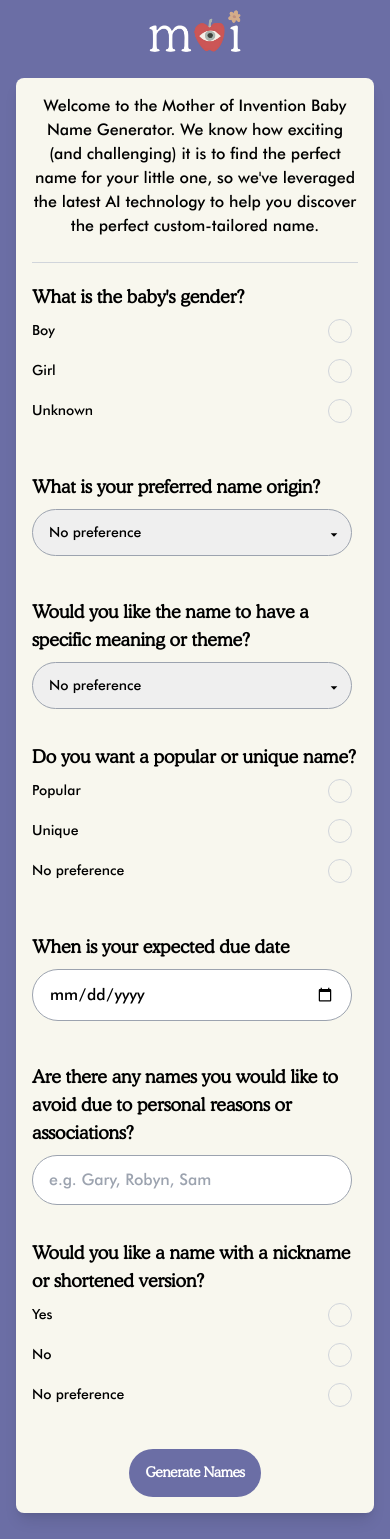
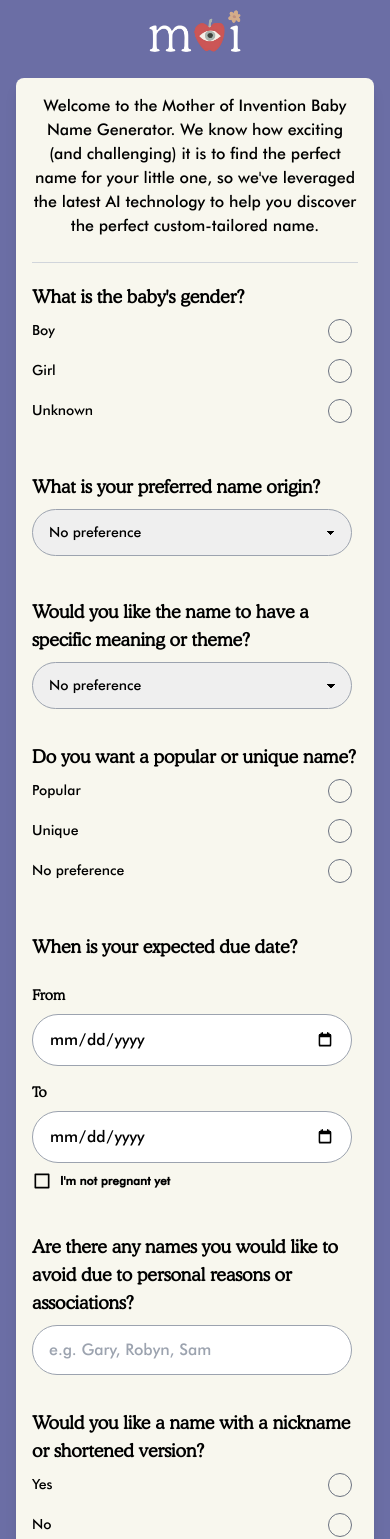
Before and after one commit to Chima-Peter/moi, a React (Vite) app: page / in a window 390 px wide. Shown: the top 1539 px of the page. Built offline with nearby package versions, Linux system fonts and the light colour scheme.

Commit message:
Make edits needed by user

```diff
--- a/src/components/generated_names.tsx
+++ b/src/components/generated_names.tsx
@@ -1,7 +1,10 @@
-import { Link } from "react-router-dom";
 import AnimatedList from "./animate_list";
 import { GoPlusCircle } from "react-icons/go";
 import { FaRepeat } from "react-icons/fa6";
+import AnimatedText from "./animated_text";
+import { useState } from "react";
+import useRequestContext from "../hooks/use_request_context";
+import formatDate from "../utils/format_date";
 
 
 interface GeneratedNamesProps {
@@ -9,6 +12,8 @@ interface GeneratedNamesProps {
 }
 
 const GeneratedNames = ({ setStep }: GeneratedNamesProps) => {
+    const { formData } = useRequestContext()
+
     const names = [
         "Avery: A unisex name of English origin meaning 'ruler of the elves,' it has a modern and trendy feel while being timeless.",
         "Quinn: This Irish name means 'wise' or 'intelligent' and is a popular unisex choice that conveys strength and individuality.",
@@ -25,8 +30,38 @@ const GeneratedNames = ({ setStep }: GeneratedNamesProps) => {
     const backToForm = () => {
         setStep(0)
     }
+    const [currentIndex, setCurrentIndex] = useState(0);
+
+    let fromDate, toDate
+
+    // Get the formatted dates
+    if (formData.from_due_date && formData.end_due_date) {
+        fromDate = formatDate(formData.from_due_date);
+        toDate = formatDate(formData.end_due_date);
+    }
+
+    // Create the string with the format you want
+    const item = `Leo (${fromDate} - ${toDate})`;
+
+
     return (
         <section className="flex items-center p-4 md:p-12 shadow-lg font-main flex-col gap-6 rounded-lg bg-[#f8f7ee] text-black w-full max-w-2xl min-h-[400px]">
+            {
+                (formData.not_pregnant === false) ?
+                <div className="flex flex-col w-[100%] gap-2">
+                    <h1 className="text-[18px] text-black self-start font-bold">
+                        ✨ Your Baby's Celestial Journey Awaits:
+                    </h1>
+                    <AnimatedText
+                    text={item}
+                    onComplete={() => {
+                        if (currentIndex < item.length - 1) {
+                        setCurrentIndex((prev) => prev + 1);
+                        }
+                    }}
+                    />
+                </div> : <></>
+            }
             <h1 className="text-[18px] text-black self-start font-bold">
                 Behold! Enchanting baby names we've found just for you:
             </h1>
--- a/src/components/user_form.tsx
+++ b/src/components/user_form.tsx
@@ -1,20 +1,31 @@
-import { useState } from "react"
-import { RiArrowDropDownFill } from "react-icons/ri"
+import { useRef, useState } from "react"
+import { RiCheckboxBlankLine, RiCheckboxFill } from "react-icons/ri"
+import useRequestContext from "../hooks/use_request_context"
+import { FaRegCalendar } from "react-icons/fa6"
 
 const UserForm = ({setStep}: {setStep: React.Dispatch<React.SetStateAction<number>>}) => {
-    const [formData, setFormData] = useState({
-        gender: '',
-        name_origin: 'No preference',
-        meaning: 'No preference',
-        due_date: '',
-        name_type: '',
-        names_avoid: '',
-        version: ''
-    })
+    const { formData, setFormData } = useRequestContext()
+    const fromPicker = useRef<HTMLInputElement>(null)
+    const toPicker = useRef<HTMLInputElement>(null)
 
     const nameOriginOptions = ['No preference', 'English', 'Spanish', 'French', 'German', 'Italian', 'Scandinavian', 'Irish', 'Indian', 'Arabic', 'African', 'Japanese', 'Chinese', 'Korean', 'Russian', 'Greek', 'Hebrew', 'Latin', 'Native American', 'Hawaiian', 'Portugese', 'Dutch', 'Hungarian', 'Polish', 'Turkish', 'Elvish', 'Westerosi', 'Galactic', 'Hogwarts', 'Dystopian', 'Mythological', 'Fantasy', 'Sci-fi', 'Other']
 
     const meaningOptions = ['No preference', 'Nature', 'Strength', 'Love', 'Virtue', 'Luck', 'Happiness', 'Courage', 'Wisdom', 'Beauty', 'Peace', 'Celestial', 'Mythical', 'Artistic', 'Historic', 'Spiritual', 'Other']
+
+    const handleOpenCalendar1 = () => {
+      // Trigger the native input's click event
+      if (fromPicker.current) {
+        fromPicker.current.showPicker(); // Only supported in modern browsers
+      }
+    };
+
+    const handleOpenCalendar2 = () => {
+      // Trigger the native input's click event
+      if (toPicker.current) {
+        toPicker.current.showPicker(); // Only supported in modern browsers
+      }
+    };
+
 
     const updateGender = (gender: string) => {
         setFormData({ ...formData, gender: gender })
@@ -36,9 +47,13 @@ const UserForm = ({setStep}: {setStep: React.Dispatch<React.SetStateAction<numbe
         setFormData({ ...formData, version: version })
     }
 
+    const toggleNotPregnant = () => {
+      setFormData({ ...formData, not_pregnant: !formData.not_pregnant, end_due_date: '', from_due_date: ''})
+    }
+
     const handleSubmit = (event: React.FormEvent<HTMLFormElement>) => {
         event.preventDefault()
-        setStep(1)
+        setStep(3)
     }
 
 
@@ -59,7 +74,7 @@ const UserForm = ({setStep}: {setStep: React.Dispatch<React.SetStateAction<numbe
               {
                 formData.gender === "BOY" ? <div className="flex justify-center items-center w-[24px] h-[24px] border border-black rounded-full">
                 <div className="w-[14px] h-[14px] rounded-full bg-black" />
-                </div> : <div className="flex justify-center items-center w-[24px] h-[24px] border border-gray-300 rounded-full" />
+                </div> : <div className="flex justify-center items-center w-[24px] h-[24px] border border-gray-500 rounded-full" />
               }
             </div>
 
@@ -70,7 +85,7 @@ const UserForm = ({setStep}: {setStep: React.Dispatch<React.SetStateAction<numbe
               {
                 formData.gender === "GIRL" ? <div className="flex justify-center items-center w-[24px] h-[24px] border border-black rounded-full">
                   <div className="w-[14px] h-[14px] rounded-full bg-black" />
-                </div> : <div className="flex justify-center items-center w-[24px] h-[24px] border border-gray-300 rounded-full" />
+                </div> : <div className="flex justify-center items-center w-[24px] h-[24px] border border-gray-500 rounded-full" />
               }
             </div>
 
@@ -81,17 +96,16 @@ const UserForm = ({setStep}: {setStep: React.Dispatch<React.SetStateAction<numbe
               {
                 formData.gender === "UNKNOWN" ? <div className="flex justify-center items-center w-[24px] h-[24px] border border-black rounded-full">
                 <div className="w-[14px] h-[14px] rounded-full bg-black" />
-              </div> : <div className="flex justify-center items-center w-[24px] h-[24px] border border-gray-300 rounded-full" />
+              </div> : <div className="flex justify-center items-center w-[24px] h-[24px] border border-gray-500 rounded-full" />
               }
             </div>
           </div>
 
-          <label htmlFor="name_origin" className="flex flex-col w-[100%]" tabIndex={0}>
+          <label htmlFor="name_origin" className="flex flex-col max-w-xs" tabIndex={0}>
             <h2 className="text-lg font-main py-[0.5rem] font-bold">
               What is your preferred name origin?
             </h2>
-            <div className="max-w-xs relative">
-              <select tabIndex={0} name="name_origin" id="name_origin" className="cursor-pointer focus:outline-2 focus:outline-gray-300 outline-none py-3 px-4 rounded-full w-[100%] border-[1px] border-gray-400 appearance-none font-sub text-[14px]" value={formData.name_origin} onChange={updateSelectItems}>
+            <select tabIndex={0} name="name_origin" id="name_origin" className="cursor-pointer focus:outline-2 focus:outline-gray-300 outline-none py-3 px-4 rounded-full w-[100%] border-[1px] border-gray-400 appearance-none font-sub text-[14px] max-w-xs" value={formData.name_origin} onChange={updateSelectItems}>
               {
                 nameOriginOptions.map((name) => (
                   <option key={name} value={name}>
@@ -100,16 +114,13 @@ const UserForm = ({setStep}: {setStep: React.Dispatch<React.SetStateAction<numbe
                 ))
               }
             </select>
-              <RiArrowDropDownFill className="absolute right-2 cursor-pointer top-4 md:top-3 xl:top-2 w-5 h-5 md:w-7 md:h-7 xl:w-9 xl:h-9" />
-            </div>
           </label>
 
-          <label htmlFor="meaning" className="flex flex-col w-[100%]" tabIndex={0}>
+          <label htmlFor="meaning" className="flex flex-col w-fit" tabIndex={0}>
             <h2 className="text-lg font-main  py-[0.5rem] font-bold">
               Would you like the name to have a specific meaning or theme?
             </h2>
-            <div className="relative max-w-xs">
-              <select tabIndex={0} name="meaning" id="meaning" className="cursor-pointer focus:outline-2 focus:outline-gray-300 py-3 px-4 outline-none rounded-full w-[100%] border border-gray-400 appearance-none font-sub text-[14px]" value={formData.meaning} onChange={updateSelectItems}>
+            <select tabIndex={0} name="meaning" id="meaning" className="cursor-pointer focus:outline-2 focus:outline-gray-300 py-3 px-4 outline-none rounded-full w-[100%] border border-gray-400 font-sub max-w-xs appearance-none text-[14px]" value={formData.meaning} onChange={updateSelectItems}>
               {
                 meaningOptions.map((name) => (
                   <option key={name} value={name}>
@@ -118,8 +129,6 @@ const UserForm = ({setStep}: {setStep: React.Dispatch<React.SetStateAction<numbe
                 ))
               }
             </select>
-              <RiArrowDropDownFill className="absolute right-2 cursor-pointer top-4 md:top-3 xl:top-2 w-5 h-5 md:w-7 md:h-7 xl:w-9 xl:h-9" />
-            </div>
           </label>
 
           <div tabIndex={0}  className="flex flex-col font-sub w-[100%]">
@@ -133,7 +142,7 @@ const UserForm = ({setStep}: {setStep: React.Dispatch<React.SetStateAction<numbe
               {
                 formData.name_type === "POPULAR" ? <div className="flex justify-center items-center w-[24px] h-[24px] border border-black rounded-full">
                   <div className="w-[14px] h-[14px] rounded-full bg-black" />
-                </div> : <div className="flex justify-center items-center w-[24px] h-[24px] border border-gray-300 rounded-full" />
+                </div> : <div className="flex justify-center items-center w-[24px] h-[24px] border border-gray-500 rounded-full" />
               }
             </div>
 
@@ -144,7 +153,7 @@ const UserForm = ({setStep}: {setStep: React.Dispatch<React.SetStateAction<numbe
               {
                 formData.name_type === "UNIQUE" ? <div className="flex justify-center items-center w-[24px] h-[24px] border border-black rounded-full">
                   <div className="w-[14px] h-[14px] rounded-full bg-black" />
-                </div> : <div className="flex justify-center items-center w-[24px] h-[24px] border border-gray-300 rounded-full" />
+                </div> : <div className="flex justify-center items-center w-[24px] h-[24px] border border-gray-500 rounded-full" />
               }
             </div>
 
@@ -155,19 +164,84 @@ const UserForm = ({setStep}: {setStep: React.Dispatch<React.SetStateAction<numbe
               {
                 formData.name_type === "NO PREFERENCE" ? <div className="flex justify-center items-center w-[24px] h-[24px] border border-black rounded-full">
                   <div className="w-[14px] h-[14px] rounded-full bg-black" />
-                </div> : <div className="flex justify-center items-center w-[24px] h-[24px] border border-gray-300 rounded-full" />
+                </div> : <div className="flex justify-center items-center w-[24px] h-[24px] border border-gray-500 rounded-full" />
               }
             </div>
           </div>
 
-          <label htmlFor="due_date" tabIndex={0}  className="flex flex-col font-sub w-[100%] cursor-pointer">
+          <div className="flex flex-col gap-2 w-[100%]">
             <h2 className="text-lg font-main py-[0.5rem] font-bold">
-              When is your expected due date
+              When is your expected due date?
             </h2>
-            <input type="date" name="due_date" id="due_date" value={formData.due_date} onChange={updateInput} className="focus:outline-2 focus:outline-gray-300 outline-none py-3 px-4 rounded-full max-w-xs border-[1px] border-gray-400 appearance-none font-sub text-[16px] xl:text-[18px]"  />
+
+            <label
+              htmlFor="from_due_date"
+              tabIndex={0}
+              className="flex flex-col font-sub max-w-xs relative"
+            >
+              <h2 className="text-[14px] font-main py-[0.5rem] font-semibold">
+                From
+              </h2>
+                {/* Date input field */}
+              <input
+                ref={fromPicker} // Attach the ref here
+                type="date"
+                disabled={formData.not_pregnant}
+                name="from_due_date"
+                id="from_due_date"
+                value={formData.from_due_date}
+                max={formData.end_due_date}
+                onChange={updateInput}
+                className="focus:outline-2 focus:outline-gray-300 outline-none py-3 px-4 rounded-full max-w-xs border-[1px] border-gray-400 cursor-pointer appearance-none font-sub text-[16px] xl:text-[18px]"
+              />
+              {/* Calendar icon */}
+              <div
+                className="cursor-pointer text-black absolute bottom-5 right-5"
+                onClick={handleOpenCalendar1}
+              >
+                <FaRegCalendar size={14} />
+              </div>
             </label>
 
-          <label htmlFor="names_avoid" tabIndex={0}  className="flex flex-col font-sub w-[100%]">
+            <label
+              htmlFor="end_due_date"
+              tabIndex={0}
+              className="flex flex-col font-sub max-w-xs relative"
+            >
+              <h2 className="text-[14px] font-main py-[0.5rem] font-semibold">
+                To
+              </h2>
+                {/* Date input field */}
+              <input
+                ref={toPicker} // Attach the ref here
+                type="date"
+                disabled={formData.not_pregnant}
+                name="end_due_date"
+                id="end_due_date"
+                value={formData.end_due_date}
+                min={formData.from_due_date}
+                onChange={updateInput}
+                className="focus:outline-2 focus:outline-gray-300 outline-none py-3 px-4 rounded-full max-w-xs border-[1px] border-gray-400 cursor-pointer appearance-none font-sub text-[16px] xl:text-[18px]"
+              />
+              {/* Calendar icon */}
+              <div
+                className="cursor-pointer text-black absolute bottom-5 right-5"
+                onClick={handleOpenCalendar2}
+              >
+                <FaRegCalendar size={14} />
+              </div>
+            </label>
+            <label htmlFor="not_pregnant" className="flex items-center gap-2 font-sub w-fit cursor-pointer">
+              {
+                formData.not_pregnant ? <RiCheckboxFill className="w-5 h-5" onClick={toggleNotPregnant} /> : <RiCheckboxBlankLine className="w-5 h-5" onClick={toggleNotPregnant} />
+              }
+              <p className="text-[12px] font-semibold">
+                I'm not pregnant yet
+              </p>
+            </label>
+          </div>
+
+          <label htmlFor="names_avoid" tabIndex={0}  className="flex flex-col font-sub w-fit">
             <h2 className="text-lg font-main py-[0.5rem] font-bold">
               Are there any names you would like to avoid due to personal reasons or associations?
             </h2>
@@ -185,7 +259,7 @@ const UserForm = ({setStep}: {setStep: React.Dispatch<React.SetStateAction<numbe
               {
                 formData.version === "Yes" ? <div className="flex justify-center items-center w-[24px] h-[24px] border border-black rounded-full">
                   <div className="w-[14px] h-[14px] rounded-full bg-black" />
-                </div> : <div className="flex justify-center items-center w-[24px] h-[24px] border border-gray-300 rounded-full" />
+                </div> : <div className="flex justify-center items-center w-[24px] h-[24px] border border-gray-500 rounded-full" />
               }
             </div>
 
@@ -196,7 +270,7 @@ const UserForm = ({setStep}: {setStep: React.Dispatch<React.SetStateAction<numbe
               {
                 formData.version === "No" ? <div className="flex justify-center items-center w-[24px] h-[24px] border border-black rounded-full">
                   <div className="w-[14px] h-[14px] rounded-full bg-black" />
-                </div> : <div className="flex justify-center items-center w-[24px] h-[24px] border border-gray-300 rounded-full" />
+                </div> : <div className="flex justify-center items-center w-[24px] h-[24px] border border-gray-500 rounded-full" />
               }
             </div>
 
@@ -207,7 +281,7 @@ const UserForm = ({setStep}: {setStep: React.Dispatch<React.SetStateAction<numbe
               {
                 formData.version === "NO PREFERENCE" ? <div className="flex justify-center items-center w-[24px] h-[24px] border border-black rounded-full">
                   <div className="w-[14px] h-[14px] rounded-full bg-black" />
-                </div> : <div className="flex justify-center items-center w-[24px] h-[24px] border border-gray-300 rounded-full" />
+                </div> : <div className="flex justify-center items-center w-[24px] h-[24px] border border-gray-500 rounded-full" />
               }
             </div>
           </div>
--- a/src/context/request_context.tsx
+++ b/src/context/request_context.tsx
@@ -1,13 +1,27 @@
 import { createContext, useState, ReactNode } from "react";
+
+// Define types for the formData
+export interface FormDataType {
+  gender: string;
+  name_origin: string;
+  meaning: string;
+  from_due_date: string;
+  end_due_date: string;
+  not_pregnant: boolean;
+  name_type: string;
+  names_avoid: string;
+  version: string;
+}
 
 // Define types for the context state
 export interface RequestContextType {
   requestQuery: string;
-  setRequestQuery: (showCategories: string) => void;
+  setRequestQuery: (query: string) => void;
+  formData: FormDataType;
+  setFormData: React.Dispatch<React.SetStateAction<FormDataType>>;
 }
 
 // Create the context with a default value of undefined
-// eslint-disable-next-line react-refresh/only-export-components
 export const RequestContext = createContext<RequestContextType | undefined>(undefined);
 
 // Create the provider component
@@ -15,14 +29,26 @@ const RequestProvider: React.FC<{ children: ReactNode }> = ({ children }) => {
   // This state controls the query to be sent to db
   const [requestQuery, setRequestQuery] = useState('');
 
+  // This state holds the form data
+  const [formData, setFormData] = useState<FormDataType>({
+    gender: '',
+    name_origin: 'No preference',
+    meaning: 'No preference',
+    from_due_date: '',
+    end_due_date: '',
+    not_pregnant: false,
+    name_type: '',
+    names_avoid: '',
+    version: ''
+  });
 
-  const value = { requestQuery, setRequestQuery };
+  const value = { requestQuery, setRequestQuery, formData, setFormData };
 
   return (
     <RequestContext.Provider value={value}>
       {children}
     </RequestContext.Provider>
-  )
+  );
 };
 
 export default RequestProvider;
--- a/src/index.css
+++ b/src/index.css
@@ -20,3 +20,10 @@ link[rel~="icon"] {
     width: 48px;
     height: 48px;
   }
+
+  select {
+   background-image:  linear-gradient(45deg,transparent 50%,currentColor 0),linear-gradient(135deg,currentColor 50%,transparent 0);
+   background-position: calc(100% - 20px) calc(1px + 50%),calc(100% - 16.1px) calc(1px + 50%);
+   background-size: 4px 4px,4px 4px;
+   background-repeat: no-repeat;
+  }
--- /dev/null
+++ b/src/utils/format_date.ts
@@ -0,0 +1,6 @@
+const formatDate = (date: string) => {
+    return new Intl.DateTimeFormat("en-US", { month: "long", day: "numeric" }).format(new Date(date));
+  };
+
+
+  export default formatDate
```
Lines whose indentation alone changed are shown as unchanged.
